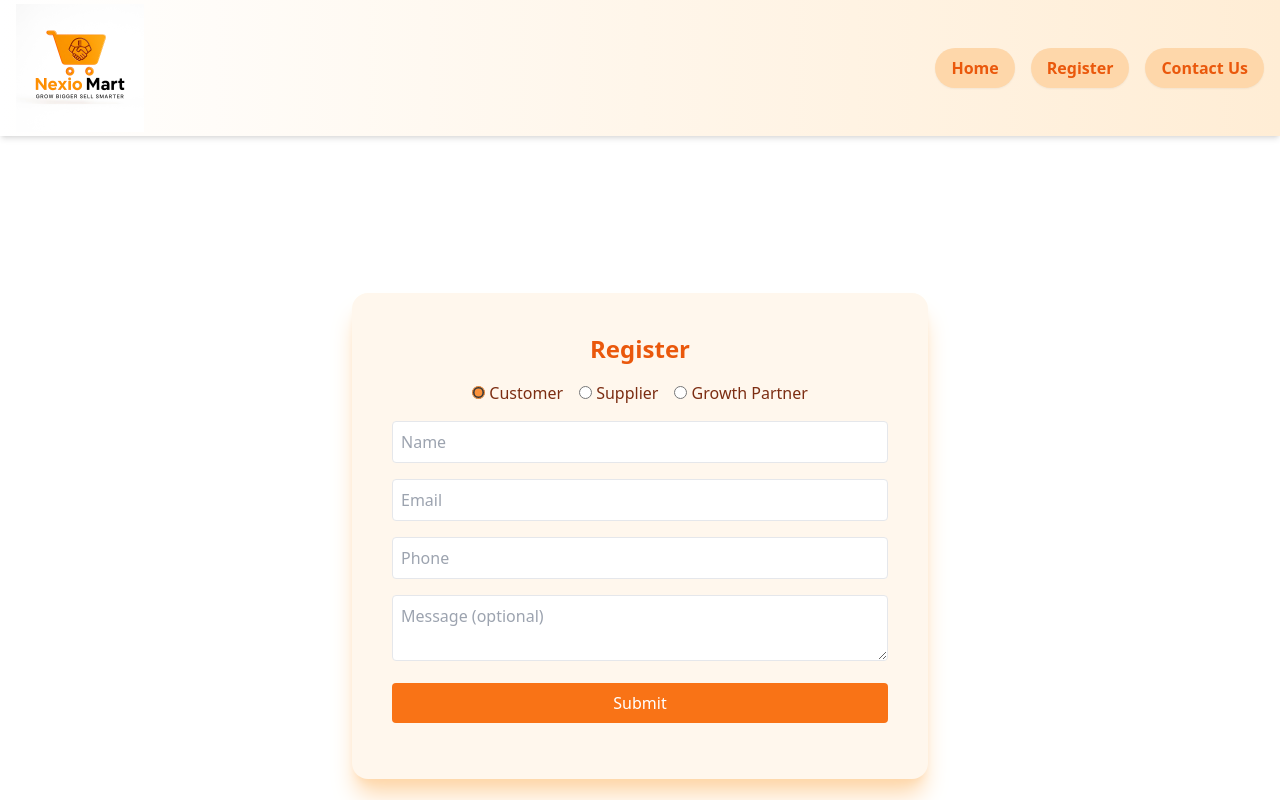
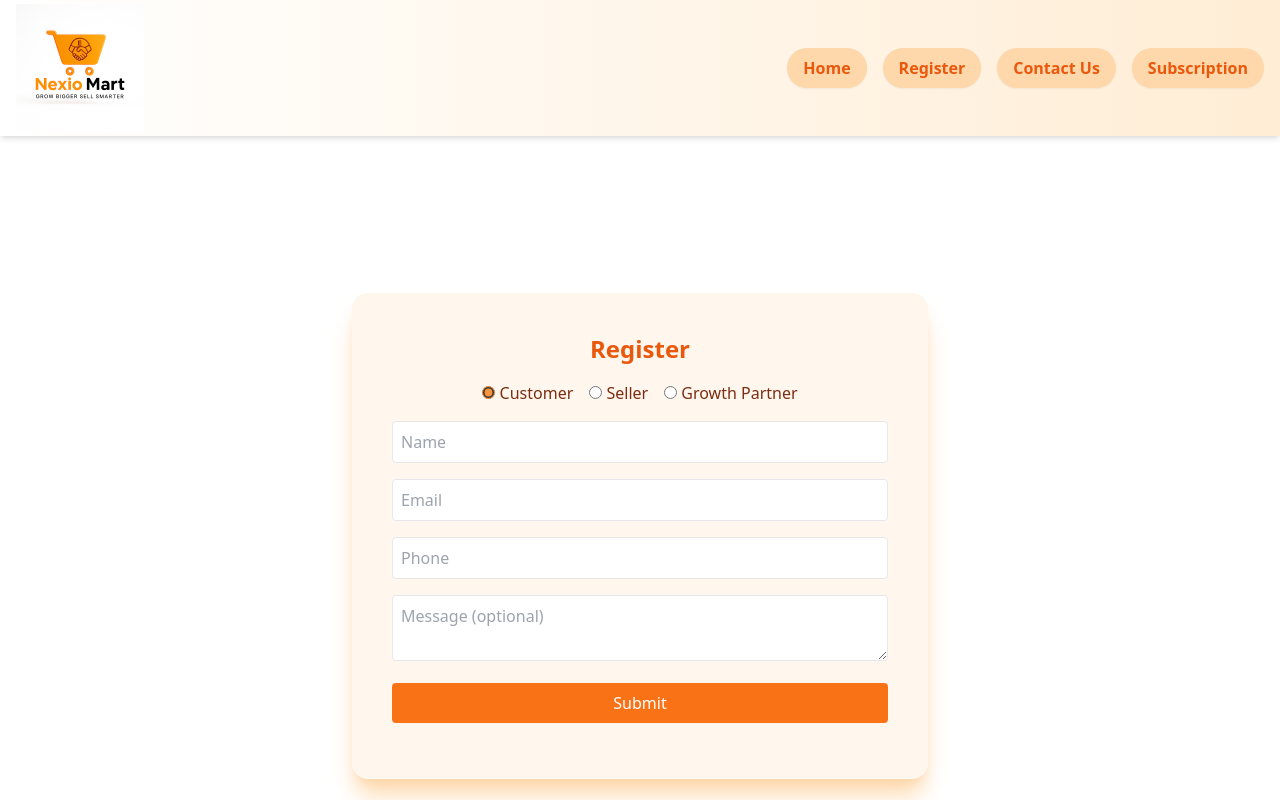
Before and after one commit to Nexiomart/nexiomart, a React (Vite) app: page /register in a window 1280 px wide. Shown: the top 800 px of the page. Built offline with nearby package versions, Linux system fonts and the light colour scheme.

Commit message:
Add subscription page

```diff
--- a/package.json
+++ b/package.json
@@ -16,7 +16,8 @@
     "react": "^19.0.0",
     "react-dom": "^19.0.0",
     "react-icons": "^5.5.0",
-    "react-router-dom": "^7.5.1"
+    "react-router-dom": "^7.5.1",
+    "react-toastify": "^11.0.5"
   },
   "devDependencies": {
     "@eslint/js": "^9.22.0",
--- a/src/App.jsx
+++ b/src/App.jsx
@@ -5,6 +5,7 @@ import Footer from "./components/Footer";
 import ContactUs from './components/ContactUs';
 import TermsOfService from "./components/TermsOfService";
 import PrivacyPolicy from "./components/PrivacyPolicy";
+import UpiPayment from "./components/UpiPayment";
 
 
 const Home = lazy(() => import("./pages/Home"));
@@ -23,6 +24,7 @@ function App() {
               <Route path="/contact" element={<ContactUs />} />
               <Route path="/terms" element={<TermsOfService />} />
               <Route path="/privacy" element={<PrivacyPolicy />} />
+              <Route path="/pay-subscription" element={<UpiPayment />} />
             </Routes>
           </Suspense>
         </main>
--- a/src/components/Navbar.jsx
+++ b/src/components/Navbar.jsx
@@ -30,6 +30,12 @@ const Navbar = () => {
         >
           Contact Us
         </Link>
+        <Link
+          to="/pay-subscription"
+          className="bg-orange-200 hover:bg-orange-500 hover:text-white text-orange-600 font-semibold px-4 py-2 rounded-full transition duration-300 shadow-sm"
+        >
+          Subscription
+        </Link>
       </div>
     </nav>
   );
--- /dev/null
+++ b/src/components/UpiPayment.jsx
@@ -0,0 +1,158 @@
+import React, { useEffect } from 'react';
+import qrImage from '../assets/qr-code.png';
+import { toast, ToastContainer } from 'react-toastify';
+import 'react-toastify/dist/ReactToastify.css';
+
+const UpiPayment = () => {
+  const formLink = "https://forms.gle/3dpfsVnL3auSRwaM9";
+
+  useEffect(() => {
+    toast.info("Kindly ensure you complete the registration process prior to make the subscription payment !", {
+      position: 'top-center',
+      autoClose: 30000,
+    });
+  }, []);
+
+  const handleClick = () => {
+    toast.success('Redirecting to payment confirmation form...', {
+      position: 'top-center',
+      autoClose: 20000,
+    });
+    window.open(formLink, "_blank");
+  };
+
+  return (
+    <section className="min-h-screen flex items-center justify-center px-4 bg-orange-50">
+      <ToastContainer />
+      <div
+        className="bg-white shadow-xl shadow-orange-200 text-orange-900 p-8 rounded-2xl w-full max-w-md border-t-8 border-orange-500"
+        onClick={() => toast('You clicked the payment box!', { autoClose: 20000 })}
+      >
+        <h2 className="text-2xl font-bold text-center text-orange-600 mb-6">
+          NexioMart Subscription Payment
+        </h2>
+
+        <div className="flex justify-center mb-4">
+          <img
+            src={qrImage}
+            alt="UPI QR Code"
+            className="w-48 h-48 border border-orange-200 rounded-xl shadow"
+          />
+        </div>
+
+        <p className="text-center text-gray-600 mb-1">
+          Scan the QR code using any UPI app to pay
+        </p>
+        <p className="text-center text-sm text-gray-500 mb-4">
+          UPI ID: <span className="font-semibold text-orange-700">nexiomart@upi</span>
+        </p>
+
+        <p className="text-xl text-gray-950 text-center mb-4">
+          After completing the payment, click below to confirm and upload payment proof.
+        </p>
+        <p className="text-xl text-orange-700 text-center  mb-4">
+          Subcription Amount : 1999/- including GST.
+        </p>
+
+        <button
+          onClick={handleClick}
+          className="w-full bg-orange-500 hover:bg-orange-600 text-white font-semibold py-2 px-4 rounded-lg transition-colors"
+        >
+          I Have Paid
+        </button>
+      </div>
+    </section>
+  );
+};
+
+export default UpiPayment;
+
+
+// import React from 'react';
+// import qrImage from '../assets/qr-code.png';
+
+// const UpiPayment = () => {
+//   const formLink = "https://forms.gle/3dpfsVnL3auSRwaM9"; // Replace with your actual form URL
+
+//   return (
+//     <section className="min-h-screen flex items-center justify-center px-4 bg-orange-50">
+//       <div className="bg-white shadow-xl shadow-orange-200 text-orange-900 p-8 rounded-2xl w-full max-w-md border-t-8 border-orange-500">
+//         <h2 className="text-2xl font-bold text-center text-orange-600 mb-6">
+//           NexioMart Subscription Payment
+//         </h2>
+
+//         <div className="flex justify-center mb-4">
+//           <img
+//             src={qrImage}
+//             alt="UPI QR Code"
+//             className="w-48 h-48 border border-orange-200 rounded-xl shadow"
+//           />
+//         </div>
+
+//         <p className="text-center text-gray-600 mb-1">
+//           Scan the QR code using any UPI app to pay
+//         </p>
+//         <p className="text-center text-sm text-gray-500 mb-4">
+//           UPI ID: <span className="font-semibold text-orange-700">nexiomart@upi</span>
+//         </p>
+
+//         <p className="text-sm text-gray-600 text-center mb-4">
+//           After completing the payment, click below to confirm and upload payment proof.
+//         </p>
+
+//         <button
+//           onClick={() => window.open(formLink, "_blank")}
+//           className="w-full bg-orange-500 hover:bg-orange-600 text-white font-semibold py-2 px-4 rounded-lg transition-colors"
+//         >
+//           I Have Paid
+//         </button>
+//       </div>
+//     </section>
+//   );
+// };
+
+// export default UpiPayment;
+
+
+// import React from 'react';
+// import qrImage from '../assets/qr-code.png';
+
+// const UpiPayment = () => {
+//   const formLink = "https://forms.gle/3dpfsVnL3auSRwaM9"; // Replace with actual form URL
+
+//   return (
+//     <div className="min-h-screen bg-light flex items-center justify-center p-6">
+//       <div className="bg-white shadow-lg rounded-2xl max-w-md w-full p-6 border-t-8 border-primary">
+//         <h2 className="text-xl md:text-2xl font-bold text-center text-dark mb-4">
+//           NexioMart Subscription Payment
+//         </h2>
+
+//         <img
+//           src={qrImage}
+//           alt="UPI QR Code"
+//           className="w-52 mx-auto border border-gray-200 rounded-xl shadow mb-4"
+//         />
+
+//         <p className="text-center text-gray-600 mb-1">
+//           Scan the code using any UPI app to pay
+//         </p>
+//         <p className="text-center text-sm text-gray-500">
+//           UPI ID: <span className="font-semibold text-dark">nexiomart@upi</span>
+//         </p>
+
+//         <p className="text-sm text-gray-600 text-center mt-4 mb-3">
+//           Once payment is done, click below to confirm and upload payment proof.
+//         </p>
+
+//         <button
+//           onClick={() => window.open(formLink, "_blank")}
+//           className="w-full bg-primary hover:bg-orange-700 text-white font-semibold py-2 px-4 rounded-xl transition"
+//         >
+//           I Have Paid
+//         </button>
+//       </div>
+//     </div>
+//   );
+// };
+
+// export default UpiPayment;
--- a/src/pages/Register.jsx
+++ b/src/pages/Register.jsx
@@ -73,12 +73,12 @@ const Register = () => {
             <input
               type="radio"
               name="role"
-              value="supplier"
+              value="seller"
               className="accent-orange-400 cursor-pointer"
-              checked={role === 'supplier'}
+              checked={role === 'seller'}
               onChange={(e) => setRole(e.target.value)}
             />{' '}
-            Supplier
+            Seller
           </label>
           <label>
             <input
@@ -101,8 +101,8 @@ const Register = () => {
 
           <input type="hidden" name="role" value={role} />
 
-          {role === 'supplier' && (
-            <input className="w-full border p-2 rounded" name="company" placeholder="Company Name" />
+          {role === 'seller' && (
+            <input className="w-full border p-2 rounded" name="company" placeholder="Firm Name" />
           )}
 
           {role === 'partner' && (
```
Also changed, not shown: src/assets/qr-code.png (added), 1 other file (tests, documents, lock files or other folders).
